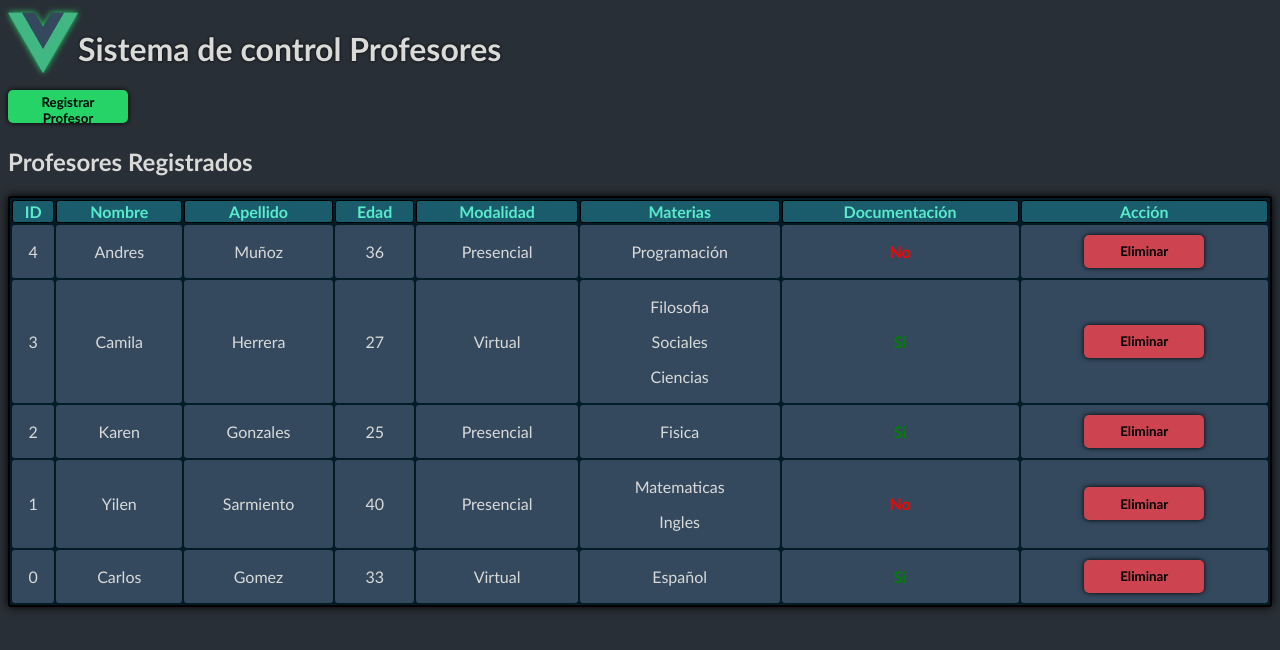
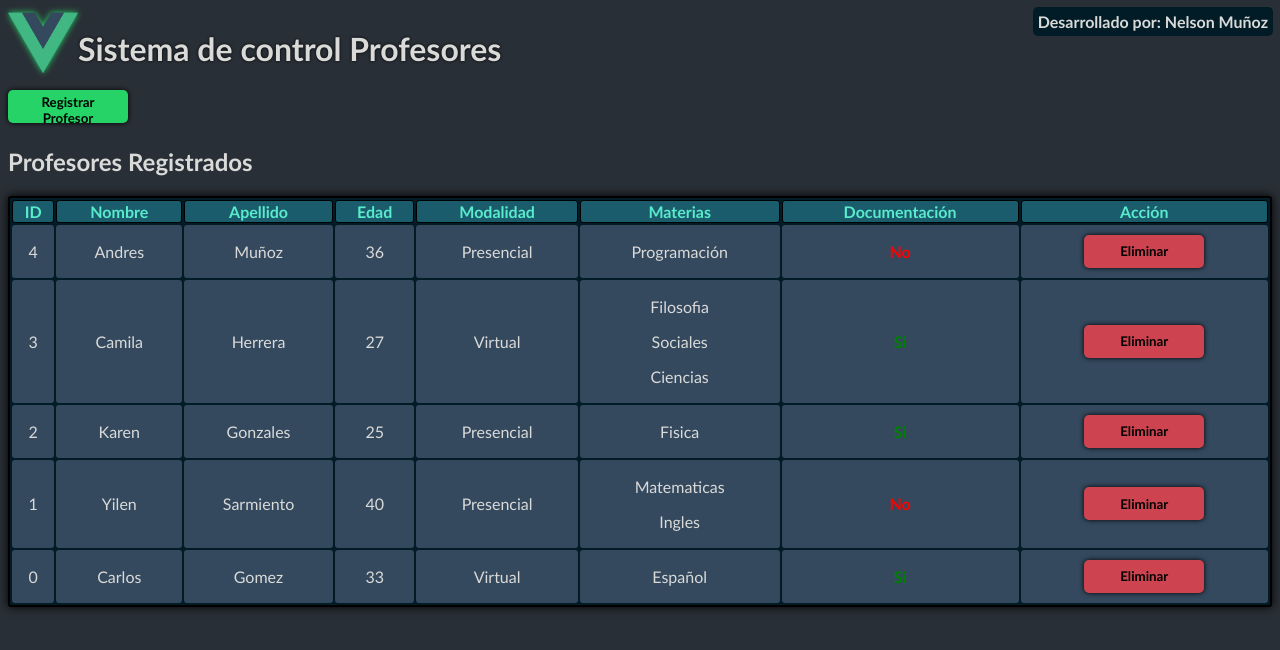
Before and after one commit to Ginto11/Sistema-Profesores, a Vue app: page / in a window 1280 px wide. Shown: the top 650 px of the page. Built offline with nearby package versions, Linux system fonts and the light colour scheme.

Commit message:
Agregando derechos de autor

```diff
--- a/src/components/ComponentePrincipal.vue
+++ b/src/components/ComponentePrincipal.vue
@@ -83,6 +83,8 @@
             </tr>
         </tbody>
     </table>
+
+    <h4 class="autoria">Desarrollado por: Nelson Muñoz</h4>
 
 </template>
 
@@ -354,4 +356,15 @@
         filter: drop-shadow(0 0 3px #25D366);
     }
 
+    .autoria{
+        background-color: #011C27;
+        display: inline;
+        position: fixed;
+        top: 0;
+        right: 0;
+        margin: 7px;
+        padding: 5px;
+        border-radius: 5px;
+    }
+
 </style>
```
